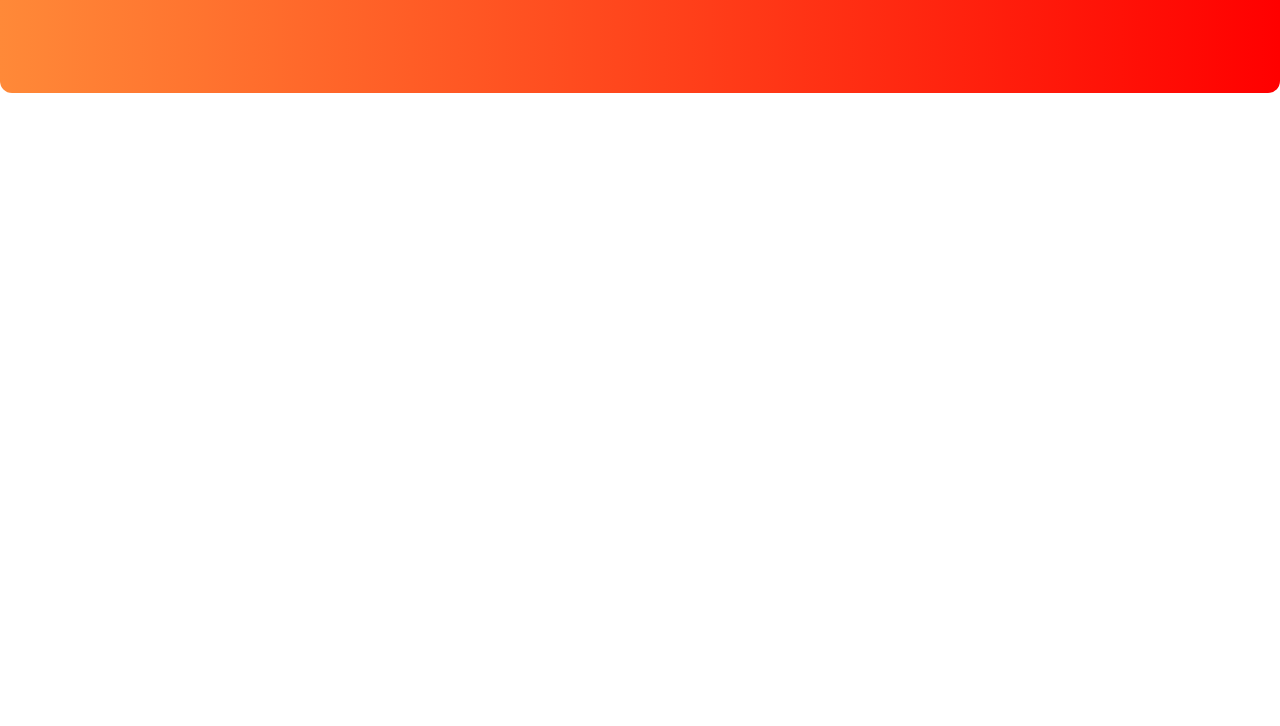
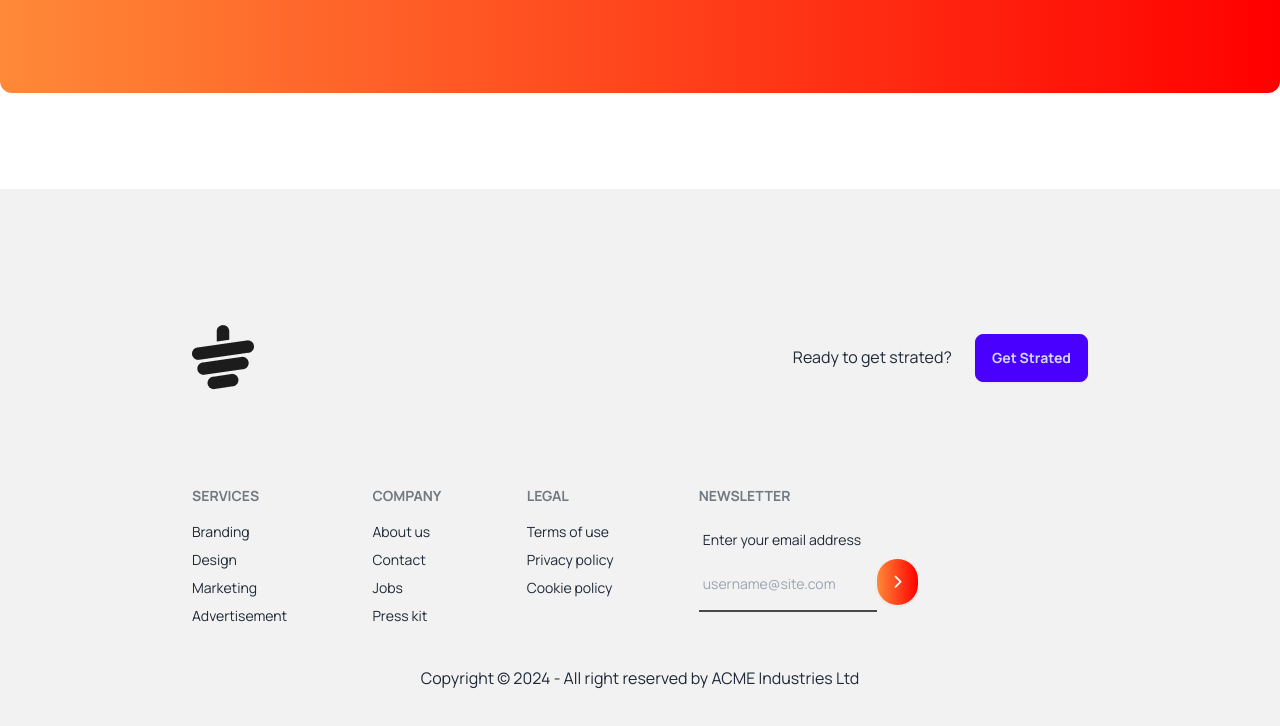
Before and after one commit to tahmedofficial/tea-house-with-daisyui, a plain HTML site: page index.html in a window 1280 px wide. Shown: the part 2438-3164 px from the top of the page. Before the commit the page ends 2627 px from the top, so only its background shows below. Drawn offline with nearby package versions, Linux system fonts and the light colour scheme.

Commit message:
added footer section

```diff
--- a/index.html
+++ b/index.html
@@ -20,7 +20,8 @@
             theme: {
                 extend: {
                     colors: {
-                        clifford: '#da373d',
+                        'gradient-start': '#FF8938',
+                        'gradient-end': '#F00',
                     }
                 }
             }
@@ -134,12 +135,13 @@
         </section>
         <!-- Super clients section -->
         <section
-            class="my-24 flex flex-col lg:flex-row gap-12 rounded-xl bg-gradient-to-r from-[#FF8938] to-[#F00] px-16 py-24">
+            class="my-24 flex flex-col lg:flex-row gap-12 rounded-xl bg-gradient-to-r from-gradient-start to-gradient-end px-16 py-24">
             <div class="flex items-center lg:pr-28">
                 <div class="space-y-5">
                     <h2 class="text-5xl font-extrabold text-white">Meet Our Super <br>Clients</h2>
                     <p class="text-white">There are many variations of passages of Lorem Ipsum available, but the
-                        majorityhave suffered alteration in some form, by injected humour, or randomised words which don't look even slightly believable.
+                        majorityhave suffered alteration in some form, by injected humour, or randomised words which
+                        don't look even slightly believable.
                     </p>
                     <button class="btn btn-primary">Show All</button>
                 </div>
@@ -185,10 +187,60 @@
             </div>
         </section>
 
+        <!-- News & events section -->
+        <section>
+
+        </section>
+
     </main>
 
-    <footer>
-
+    <footer class="p-10 lg:px-48 bg-base-200 text-base-content">
+        <div class="flex justify-between items-center my-24">
+            <img src="images/cup.png" alt="">
+            <p>
+                <span>Ready to get strated?</span>
+                <button class="btn btn-primary ml-5">Get Strated</button>
+            </p>
+        </div>
+        <div class="footer">
+            <nav>
+                <header class="footer-title">Services</header>
+                <a class="link link-hover">Branding</a>
+                <a class="link link-hover">Design</a>
+                <a class="link link-hover">Marketing</a>
+                <a class="link link-hover">Advertisement</a>
+            </nav>
+            <nav>
+                <header class="footer-title">Company</header>
+                <a class="link link-hover">About us</a>
+                <a class="link link-hover">Contact</a>
+                <a class="link link-hover">Jobs</a>
+                <a class="link link-hover">Press kit</a>
+            </nav>
+            <nav>
+                <header class="footer-title">Legal</header>
+                <a class="link link-hover">Terms of use</a>
+                <a class="link link-hover">Privacy policy</a>
+                <a class="link link-hover">Cookie policy</a>
+            </nav>
+            <form>
+                <header class="footer-title">Newsletter</header>
+                <fieldset class="form-control w-80">
+                    <label class="label">
+                        <span class="label-text">Enter your email address</span>
+                    </label>
+                    <div class="join">
+                        <input type="text" placeholder="username@site.com" class="py-4 px-1 bg-transparent border-b-2 border-[#494949] outline-none" />
+                        <button class="btn text-white bg-gradient-to-r from-gradient-start to-gradient-end rounded-full">
+                            <i class="fa-solid fa-chevron-right"></i>
+                        </button>
+                    </div>
+                </fieldset>
+            </form>
+        </div>
+        <aside class="mt-10 text-center">
+            <p>Copyright © 2024 - All right reserved by ACME Industries Ltd</p>
+        </aside>
     </footer>
 
 </body>
```
